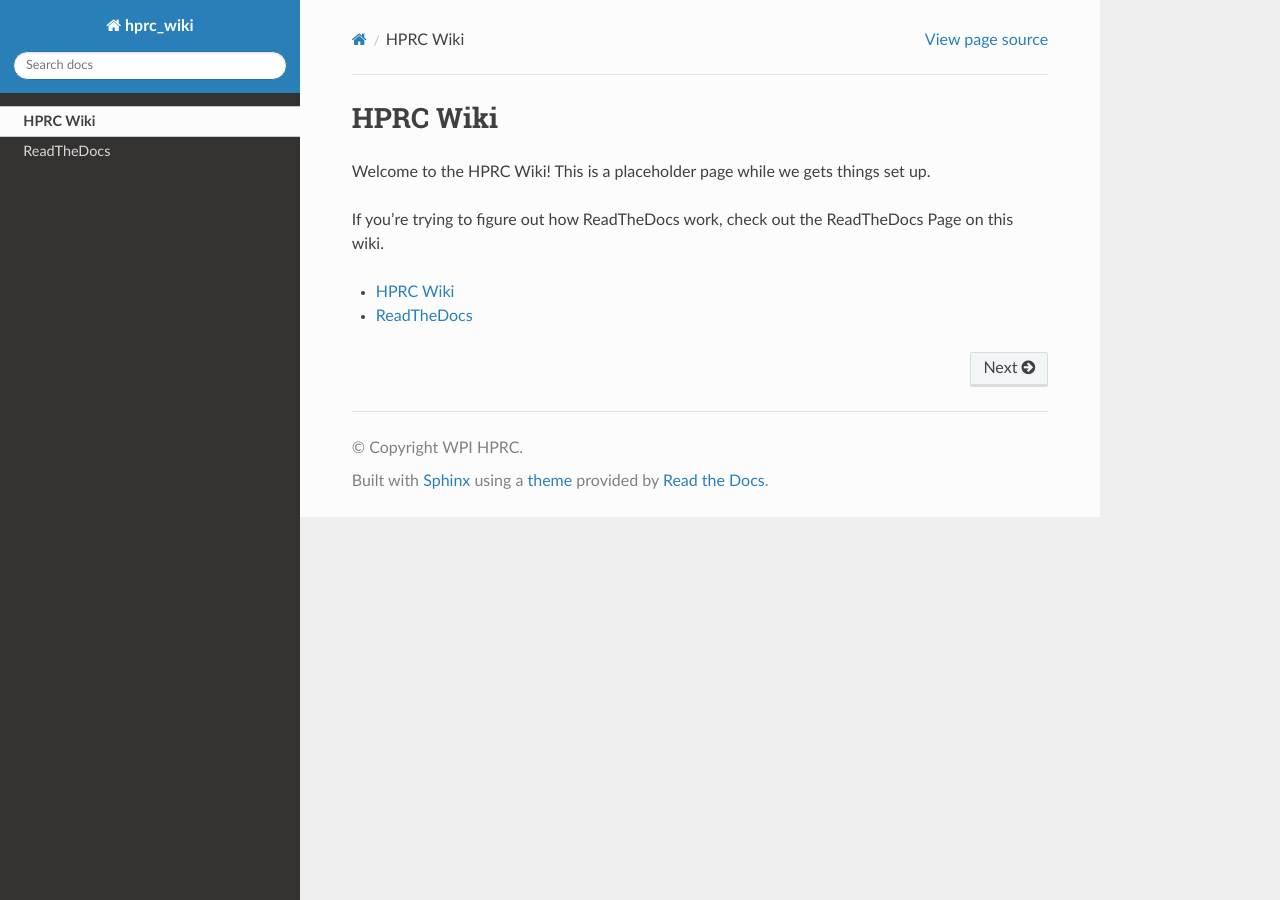
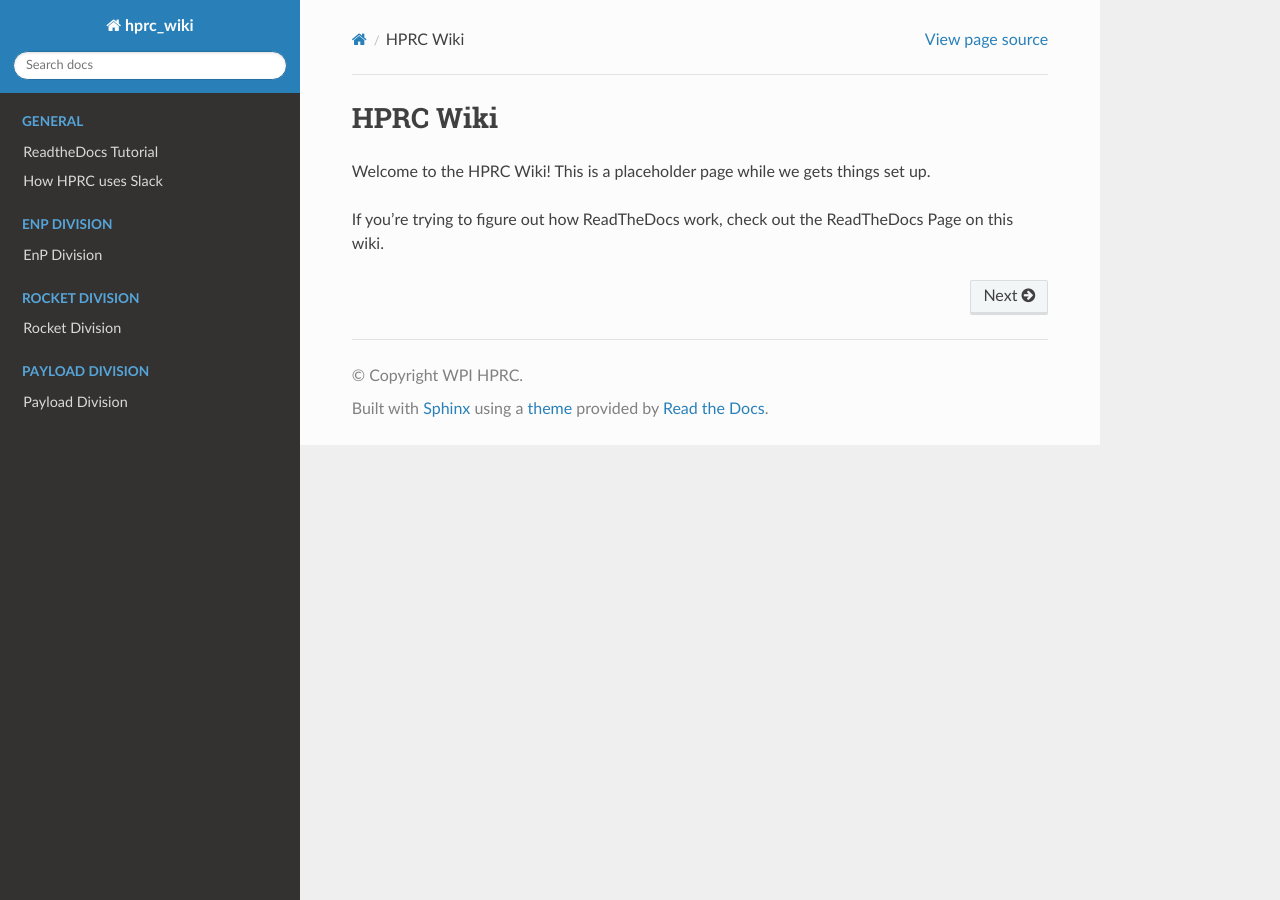
Before and after one commit to WPI-HPRC/hprc_wiki, a Sphinx documentation site: the page built from docs/source/index.rst, in a window 1280 px wide. Built offline with Sphinx 7.4.7 and the Read the Docs theme 3.1.0, drawn with Linux system fonts in a browser that asks for light colours.

Commit message:
tried adding tree

```diff
--- /dev/null
+++ b/docs/source/EnP/enp.rst
@@ -0,0 +1,2 @@
+EnP Division
+============
--- /dev/null
+++ b/docs/source/General/slack.rst
@@ -0,0 +1,2 @@
+How HPRC uses Slack
+====================
--- /dev/null
+++ b/docs/source/Payload/payload.rst
@@ -0,0 +1,2 @@
+Payload Division
+================
--- /dev/null
+++ b/docs/source/Rocket/rocket.rst
@@ -0,0 +1,2 @@
+Rocket Division
+===============
--- a/docs/source/index.rst
+++ b/docs/source/index.rst
@@ -6,6 +6,30 @@ Welcome to the HPRC Wiki! This is a placeholder page while we gets things set up
 If you're trying to figure out how ReadTheDocs work, check out the ReadTheDocs Page on this wiki.
 
 .. toctree::
+   :maxdepth: 2
+   :hidden:
+   :caption: General
 
-    self
-    ReadTheDocs
+   ReadtheDocs Tutorial </General/ReadTheDocs>
+   /General/slack
+
+.. toctree::
+   :maxdepth: 2
+   :hidden:
+   :caption: EnP Division
+
+   /EnP/enp
+
+.. toctree::
+   :maxdepth: 2
+   :hidden:
+   :caption: Rocket Division
+
+   /Rocket/rocket
+
+.. toctree::
+   :maxdepth: 2
+   :hidden:
+   :caption: Payload Division
+
+   /Payload/payload
```
Also changed, not shown: docs/source/General/ReadTheDocs.rst (renamed from docs/source/ReadTheDocs.rst).
